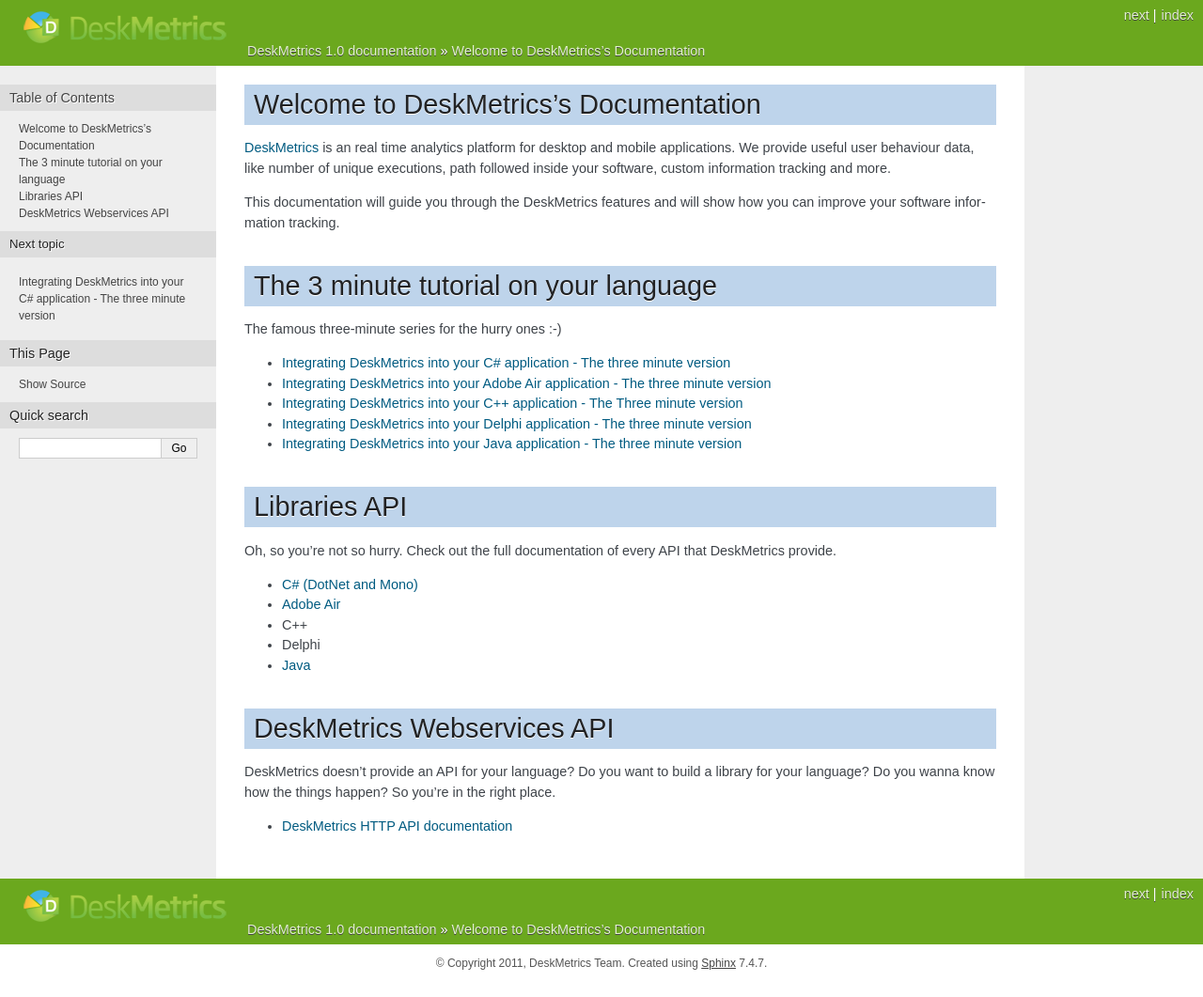
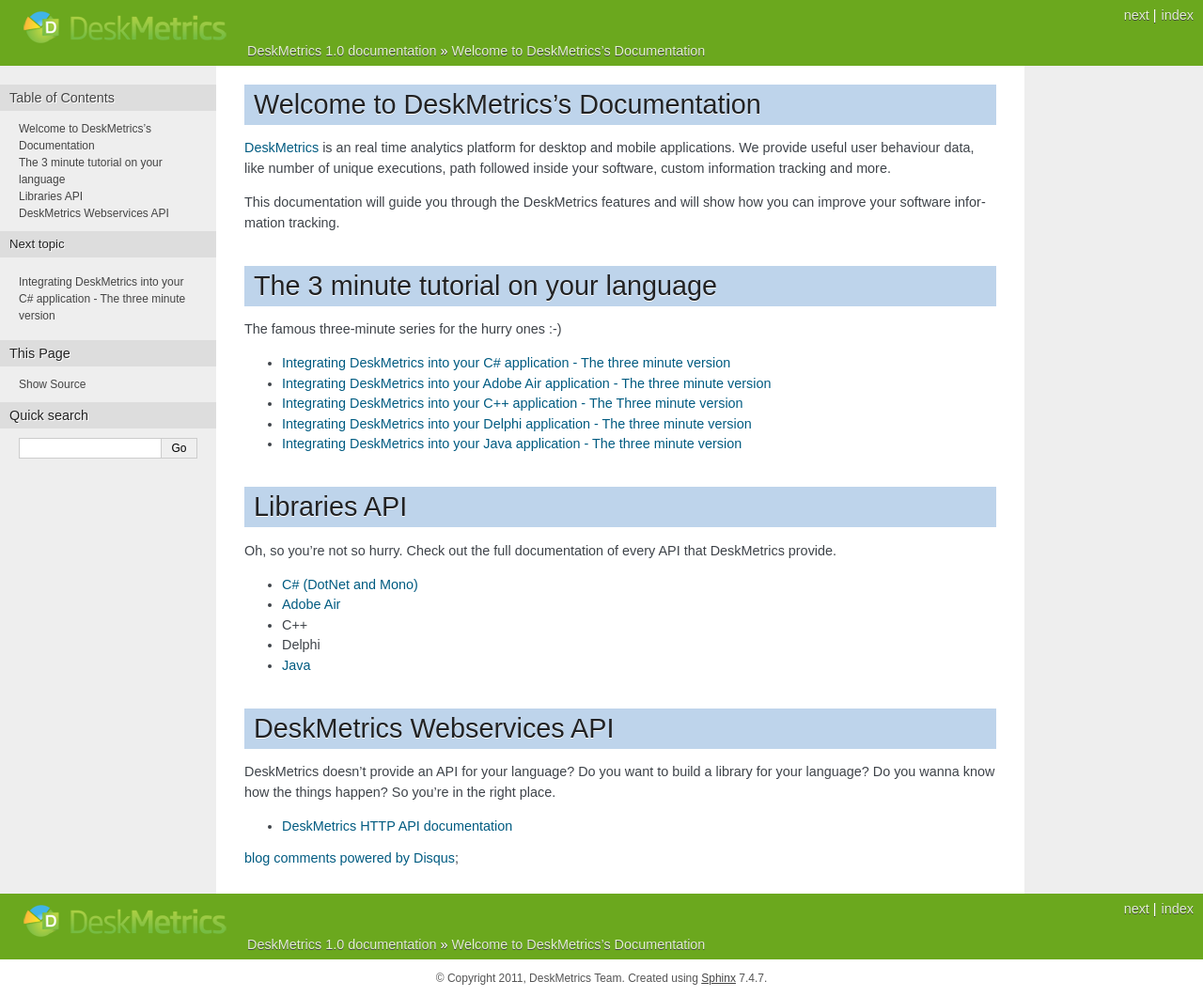
Before and after one commit to stephenhazeltine/Documentation, a Sphinx documentation site: the page built from source/index.rst, in a window 1280 px wide. Shown: the whole page at 94% size. Built offline with Sphinx 7.4.7, drawn with Linux system fonts in a browser that asks for light colours; comment, search, counter and statistics services are not loaded; some of the changed lines change nothing that is shown.

Commit message:
Small hack to have disqus again

```diff
--- a/source/doc_templates/layout.html
+++ b/source/doc_templates/layout.html
@@ -4,6 +4,10 @@
     {{ super() }}
 {% endblock %}
 
+
+{% block body %}
+aha!
+{% endblock %}
 
 {% block footer %}
 {{ super() }}
@@ -18,6 +22,24 @@
           ga.src = ('https:' == document.location.protocol ? 'https://ssl' : 'http://www') + '.google-analytics.com/ga.js';
           var s = document.getElementsByTagName('script')[0]; s.parentNode.insertBefore(ga, s);
         })();
+        document.getElementsByClassName('body')[0].innerHTML += '<div id="disqus_thread"></div><a href="http://disqus.com" class="dsq-brlink">blog comments powered by <span class="logo-disqus">Disqus</span></a>;'
+
 </script>
+<script type="text/javascript">
+    /* * * CONFIGURATION VARIABLES: EDIT BEFORE PASTING INTO YOUR WEBPAGE * * */
+    var disqus_shortname = 'deskmetricsdocumentation'; // required: replace example with your forum shortname
+
+    // The following are highly recommended additional parameters. Remove the slashes in front to use.
+    // var disqus_identifier = 'unique_dynamic_id_1234';
+    // var disqus_url = 'http://example.com/permalink-to-page.html';
+
+    /* * * DON'T EDIT BELOW THIS LINE * * */
+    (function() {
+        var dsq = document.createElement('script'); dsq.type = 'text/javascript'; dsq.async = true;
+        dsq.src = 'http://' + disqus_shortname + '.disqus.com/embed.js';
+        (document.getElementsByTagName('head')[0] || document.getElementsByTagName('body')[0]).appendChild(dsq);
+    })();
+</script>
+<noscript>Please enable JavaScript to view the <a href="http://disqus.com/?ref_noscript">comments powered by Disqus.</a></noscript>
 
 {% endblock %}
```
Lines whose indentation alone changed are shown as unchanged.
